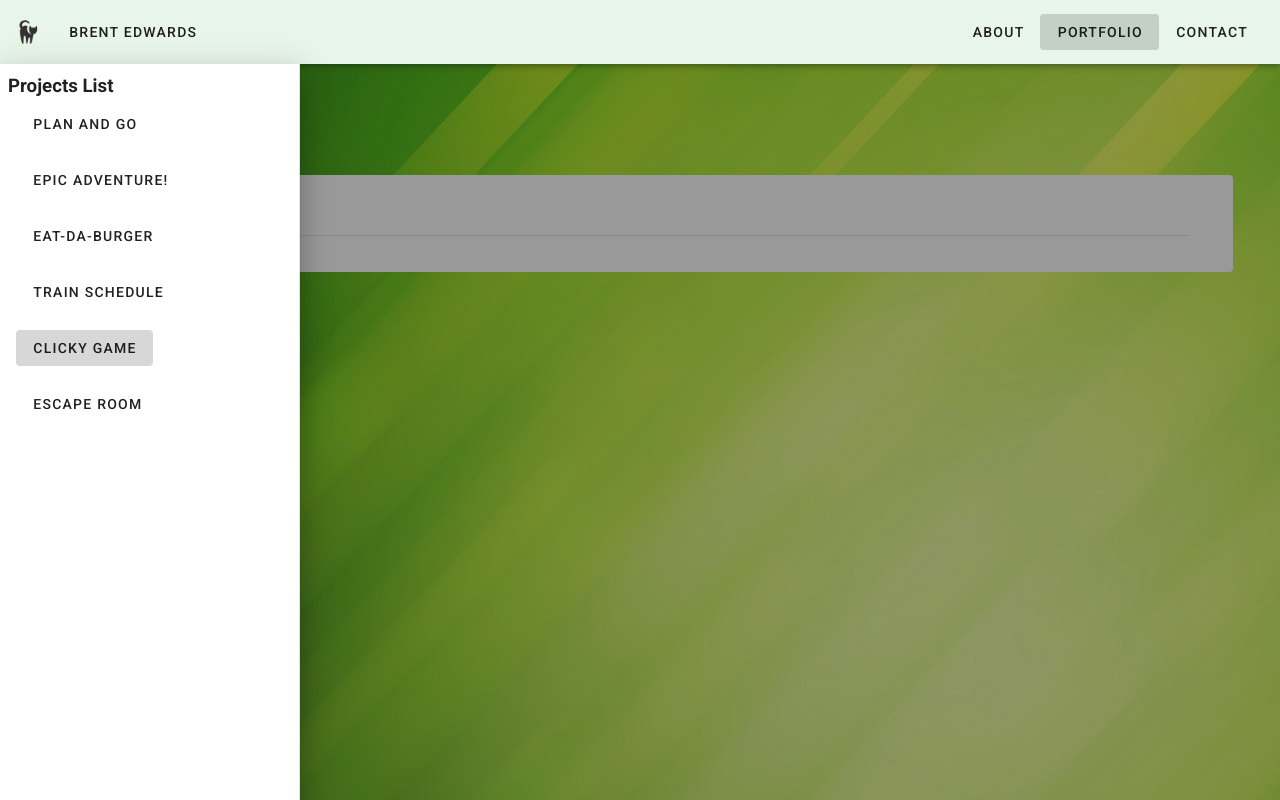
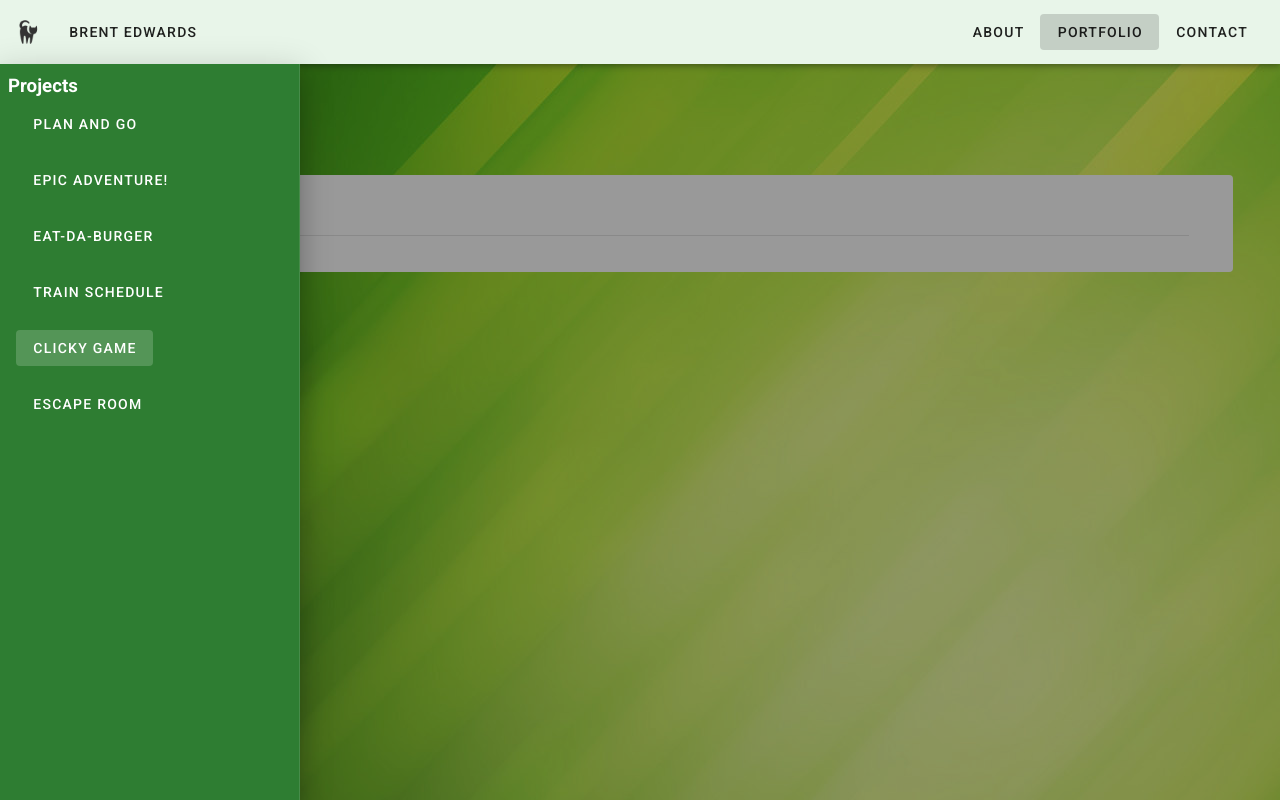
Before and after one commit to zirris512/vue-portfolio, a Vue app: page /portfolio/clicky_game in a window 1280 px wide. Both pictures are taken after a click on the button 28 px from the left and 96 px from the top of the page. Built offline with nearby package versions, Linux system fonts and the light colour scheme.

Commit message:
add project nav styling

```diff
--- a/src/views/Project.vue
+++ b/src/views/Project.vue
@@ -3,9 +3,16 @@
       <v-app-bar collapse floating>
          <v-app-bar-nav-icon @click="toggleDrawer" />
       </v-app-bar>
-      <v-navigation-drawer v-model="drawerOpen" absolute temporary width="300">
+      <v-navigation-drawer
+         v-model="drawerOpen"
+         absolute
+         dark
+         temporary
+         width="300"
+         color="green darken-3"
+      >
          <v-list nav>
-            <h3>Projects List</h3>
+            <h3>Projects</h3>
             <v-list-item v-for="project in projects" :key="project.title">
                <v-btn text :to="`/portfolio/${project.id}`">{{
                   project.title
```
